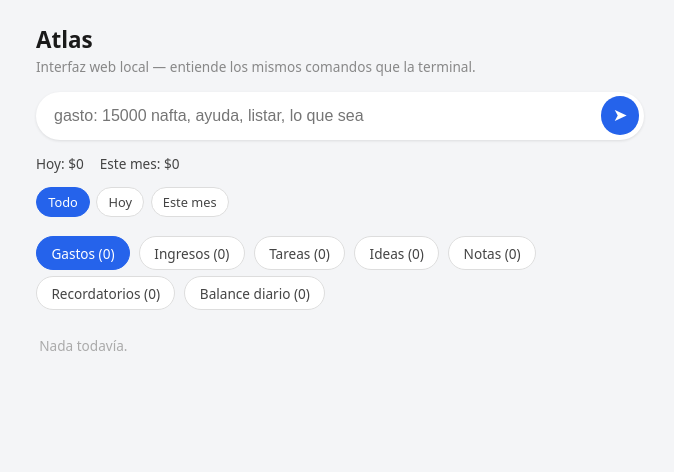
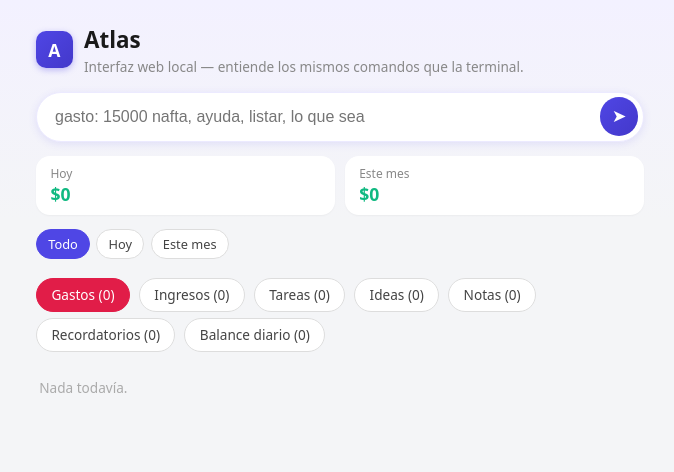
Before and after one commit to Lukill22/--ATLAS, a Flask app: page / in a window 1280 px wide. Shown: the top 472 px of the page, without its empty margins (300-974 px from the left). Run offline with Flask 3, Linux system fonts and the light colour scheme.

Commit message:
Rediseno visual de la web y listas colapsables por pestana
La interfaz se sentia muy generica (todo en el mismo celeste, fondo
gris plano). Ahora cada tipo tiene su propio color de acento, hay una
marca simple arriba y el resumen de balance se ve como chips en vez de
texto plano.

Ademas, a pedido: los registros de cada pestana ya no se muestran
directamente al entrar, quedan detras de "Ver registros" (desplegable,
se puede volver a colapsar), para no exponer las descripciones de una.

Co-Authored-By: Claude Sonnet 5 <noreply@anthropic.com>

```diff
--- a/src/atlas/templates/index.html
+++ b/src/atlas/templates/index.html
@@ -5,6 +5,17 @@
   <meta name="viewport" content="width=device-width, initial-scale=1">
   <title>Atlas</title>
   <style>
+    :root {
+      --marca: #4f46e5;
+      --marca-oscuro: #4338ca;
+      --accent-gasto: #e11d48;
+      --accent-ingreso: #10b981;
+      --accent-tarea: #f59e0b;
+      --accent-idea: #8b5cf6;
+      --accent-nota: #64748b;
+      --accent-recordatorio: #0ea5e9;
+      --accent-balance_diario: #14b8a6;
+    }
     * { box-sizing: border-box; }
     body {
       font-family: system-ui, sans-serif;
@@ -12,10 +23,27 @@
       margin: 1.5rem auto;
       padding: 0 1rem 2rem;
       color: #1a1a1a;
-      background: #f4f5f7;
+      background: linear-gradient(180deg, #f3f1ff 0%, #f4f5f7 220px);
+    }
+
+    /* Marca */
+    .marca { display: flex; align-items: center; gap: 0.7rem; margin-bottom: 1rem; }
+    .marca .logo {
+      width: 2.3rem;
+      height: 2.3rem;
+      border-radius: 10px;
+      background: linear-gradient(135deg, var(--marca), var(--marca-oscuro));
+      color: white;
+      display: flex;
+      align-items: center;
+      justify-content: center;
+      font-weight: 700;
+      font-size: 1.1rem;
+      flex-shrink: 0;
+      box-shadow: 0 2px 6px rgba(79, 70, 229, 0.35);
     }
     h1 { margin: 0; font-size: 1.4rem; }
-    .subtitulo { color: #888; margin: 0.1rem 0 1rem; font-size: 0.85rem; }
+    .subtitulo { color: #888; margin: 0.1rem 0 0; font-size: 0.85rem; }
 
     .flash { padding: 0.6rem 0.8rem; border-radius: 10px; margin-bottom: 0.8rem; font-size: 0.9rem; }
     .flash.ok { background: #e6f4ea; color: #1e4620; }
@@ -29,7 +57,8 @@
       background: white;
       border-radius: 999px;
       padding: 0.3rem 0.3rem 0.3rem 1rem;
-      box-shadow: 0 1px 3px rgba(0, 0, 0, 0.1);
+      box-shadow: 0 2px 8px rgba(79, 70, 229, 0.12);
+      border: 1px solid #eceaff;
     }
     form.capturar input[type=text] {
       flex: 1;
@@ -41,7 +70,7 @@
     }
     form.capturar button.enviar {
       border: none;
-      background: #2563eb;
+      background: linear-gradient(135deg, var(--marca), var(--marca-oscuro));
       color: white;
       width: 2.4rem;
       height: 2.4rem;
@@ -78,19 +108,22 @@
       font-size: 0.9rem;
       cursor: pointer;
     }
-    .pregunta button.si { background: #2563eb; color: white; }
+    .pregunta button.si { background: var(--marca); color: white; }
     .pregunta button.no { background: #e5e7eb; color: #1a1a1a; }
 
-    /* Resumen compacto */
-    .resumen {
-      display: flex;
-      gap: 1rem;
-      font-size: 0.85rem;
-      color: #444;
-      margin-bottom: 0.9rem;
-      flex-wrap: wrap;
+    /* Resumen: dos chips con el balance de hoy y del mes */
+    .resumen { display: flex; gap: 0.6rem; margin-bottom: 0.9rem; flex-wrap: wrap; }
+    .resumen .chip {
+      flex: 1;
+      min-width: 130px;
+      background: white;
+      border-radius: 14px;
+      padding: 0.55rem 0.9rem;
+      box-shadow: 0 1px 2px rgba(0, 0, 0, 0.04);
     }
-    .resumen .negativo { color: #b00020; font-weight: bold; }
+    .resumen .chip .etiqueta { font-size: 0.75rem; color: #888; }
+    .resumen .chip .valor { font-size: 1.1rem; font-weight: 600; color: var(--accent-ingreso); }
+    .resumen .chip .valor.negativo { color: var(--accent-gasto); }
 
     .periodo { margin-bottom: 1.2rem; display: flex; gap: 0.4rem; }
     .periodo a {
@@ -102,9 +135,11 @@
       color: #444;
       text-decoration: none;
     }
-    .periodo a.activo { background: #2563eb; color: white; border-color: #2563eb; }
+    .periodo a.activo { background: var(--marca); color: white; border-color: var(--marca); }
 
-    /* Pestañas por tipo, con CSS puro (radios ocultos), sin JavaScript */
+    /* Pestañas por tipo, con CSS puro (radios ocultos), sin JavaScript.
+       Cada tipo tiene su propio color de acento, para distinguirlas de un
+       vistazo en vez de que todo se vea con el mismo celeste genérico. */
     .tabs { margin-bottom: 0.8rem; }
     .tab-radio { position: absolute; opacity: 0; pointer-events: none; }
     .tab-label {
@@ -168,8 +221,13 @@
   </style>
 </head>
 <body>
+  <div class="marca">
+    <span class="logo">A</span>
+    <div>
       <h1>Atlas</h1>
       <p class="subtitulo">Interfaz web local — entiende los mismos comandos que la terminal.</p>
+    </div>
+  </div>
 
   {% with messages = get_flashed_messages(with_categories=true) %}
     {% for categoria, mensaje in messages %}
@@ -204,8 +262,14 @@
   {% endif %}
 
   <div class="resumen">
-    <span>Hoy: <span class="{{ 'negativo' if balance_hoy.balance < 0 else '' }}">{{ format_money(balance_hoy.balance) }}</span></span>
-    <span>Este mes: <span class="{{ 'negativo' if balance_mes.balance < 0 else '' }}">{{ format_money(balance_mes.balance) }}</span></span>
+    <div class="chip">
+      <div class="etiqueta">Hoy</div>
+      <div class="valor {{ 'negativo' if balance_hoy.balance < 0 else '' }}">{{ format_money(balance_hoy.balance) }}</div>
+    </div>
+    <div class="chip">
+      <div class="etiqueta">Este mes</div>
+      <div class="valor {{ 'negativo' if balance_mes.balance < 0 else '' }}">{{ format_money(balance_mes.balance) }}</div>
+    </div>
   </div>
 
   <div class="periodo">
```
Also changed, not shown: other parts of src/atlas/templates/index.html (+31 -9 lines), src/atlas/templates/confirmar_borrado.html (+62 -8 lines), tests/test_web.py (+15 -0 lines). Lines whose indentation alone changed are shown as unchanged.
